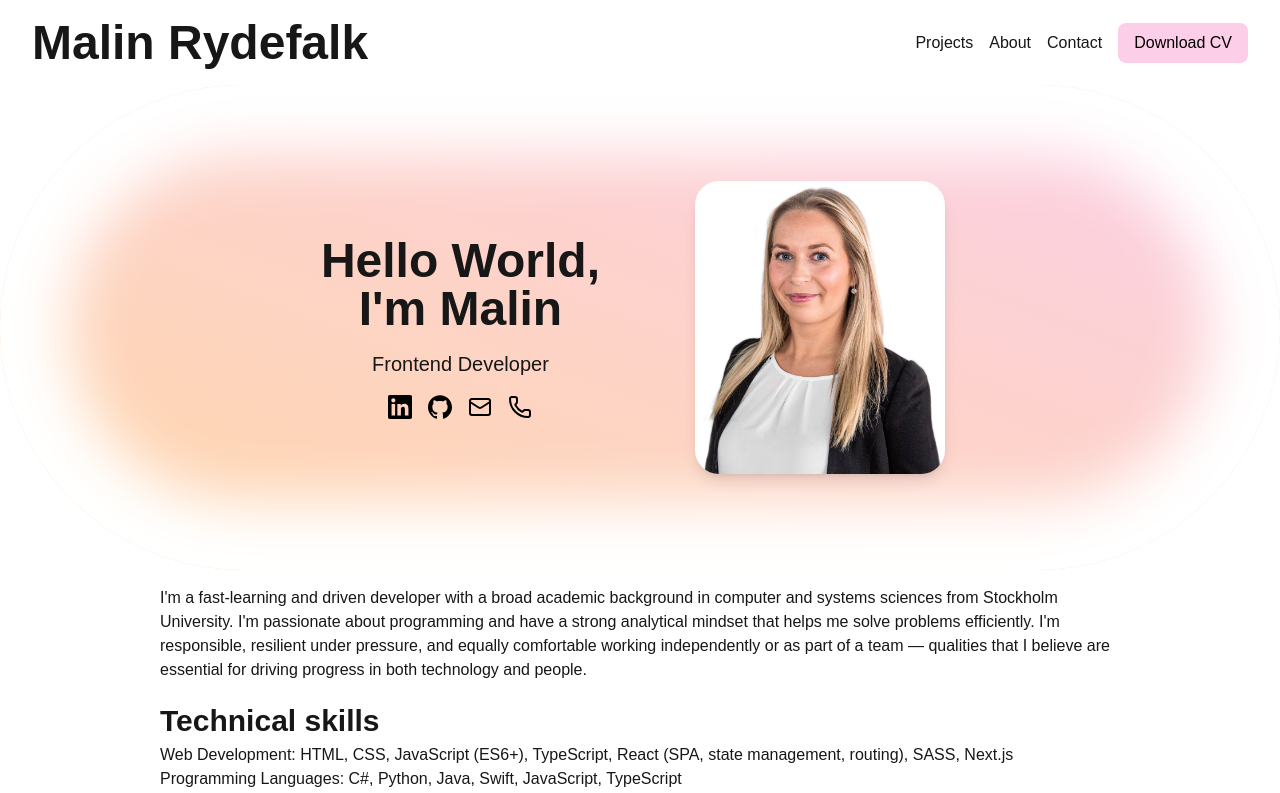
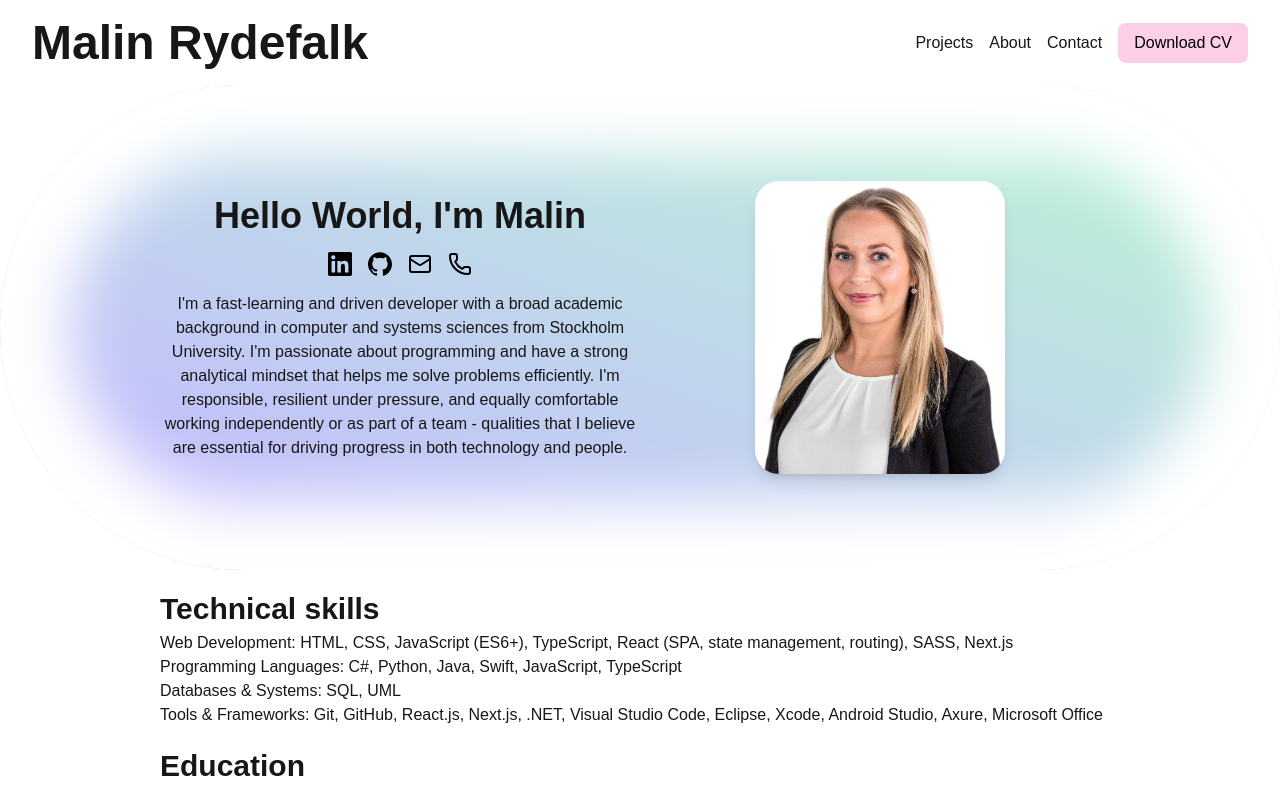
Before and after one commit to malpisen/nextjs-portfolio, a Next.js app: page /about in a window 1280 px wide. Shown: the top 793 px of the page. Built offline with nearby package versions, Linux system fonts and the light colour scheme.

Commit message:
added hero variant

```diff
--- a/src/app/about/page.tsx
+++ b/src/app/about/page.tsx
@@ -1,19 +1,57 @@
-import Hero from "@/components/sections/hero";
+import { SiLinkedin, SiGithub } from "react-icons/si";
+import { Mail, Phone } from "lucide-react";
+import Image from "next/image";
+import Link from "next/link";
 
 export default function Home() {
   return (
     <main className="content-grid gap-4">
-      <Hero />
-      <section>
-        <p>
-          I'm a fast-learning and driven developer with a broad academic
-          background in computer and systems sciences from Stockholm University.
-          I'm passionate about programming and have a strong analytical mindset
-          that helps me solve problems efficiently. I'm responsible, resilient
-          under pressure, and equally comfortable working independently or as
-          part of a team — qualities that I believe are essential for driving
-          progress in both technology and people.
-        </p>
+      <section className="full-width relative overflow-hidden py-20">
+        <div className="full-width absolute inset-0 rounded-full inset-shadow-[0_0_60px_70px_white] bg-gradient-to-bl from-green-200 to-violet-300" />
+        <div className="relative grid md:grid-cols-2 items-center text-center">
+          <div className="space-y-4">
+            <h2 className="text-4xl">Hello World, I'm Malin</h2>
+            <ul className="flex justify-center space-x-4">
+              <li>
+                <Link href="https://www.linkedin.com/in/malin-rydefalk/">
+                  <SiLinkedin className="w-6 h-6 text-black hover:text-gray-700" />
+                </Link>
+              </li>
+              <li>
+                <Link href="https://github.com/malpisen">
+                  <SiGithub className="w-6 h-6 text-black hover:text-gray-700" />
+                </Link>
+              </li>
+              <li>
+                <Link href="/contact">
+                  <Mail className="w-6 h-6 text-black hover:text-gray-700" />
+                </Link>
+              </li>
+              <li>
+                <Link href="/contact">
+                  <Phone className="w-6 h-6 text-black hover:text-gray-700" />
+                </Link>
+              </li>
+            </ul>
+            <p>
+              I'm a fast-learning and driven developer with a broad academic
+              background in computer and systems sciences from Stockholm
+              University. I'm passionate about programming and have a strong
+              analytical mindset that helps me solve problems efficiently. I'm
+              responsible, resilient under pressure, and equally comfortable
+              working independently or as part of a team - qualities that I
+              believe are essential for driving progress in both technology and
+              people.
+            </p>
+          </div>
+          <Image
+            className="rounded-3xl shadow-lg place-self-center my-4"
+            src="/images/malin-rydefalk.jpg"
+            width={250}
+            height={293}
+            alt="Picture of Malin"
+          />
+        </div>
       </section>
       <section>
         <h2>Technical skills</h2>
```
